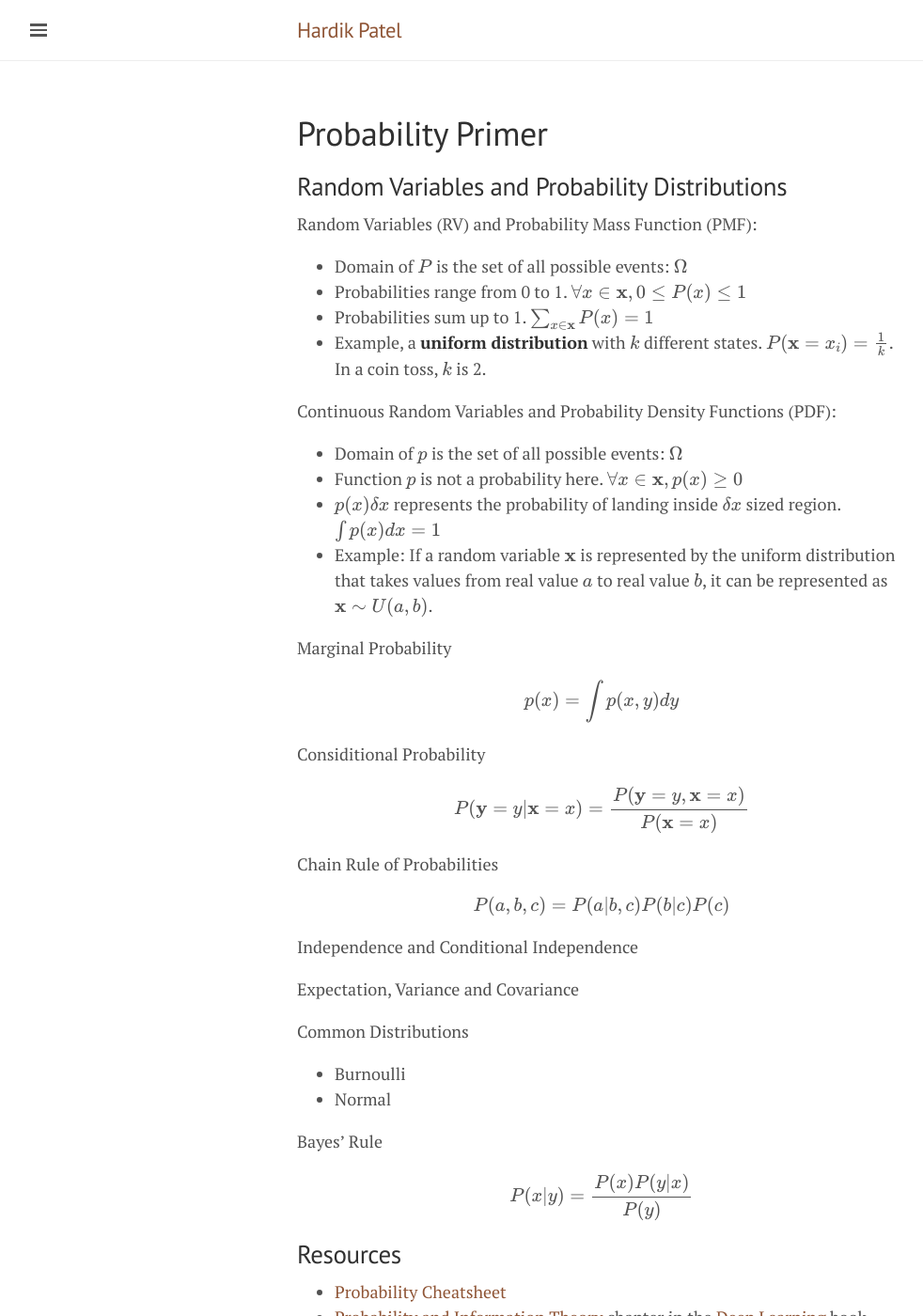
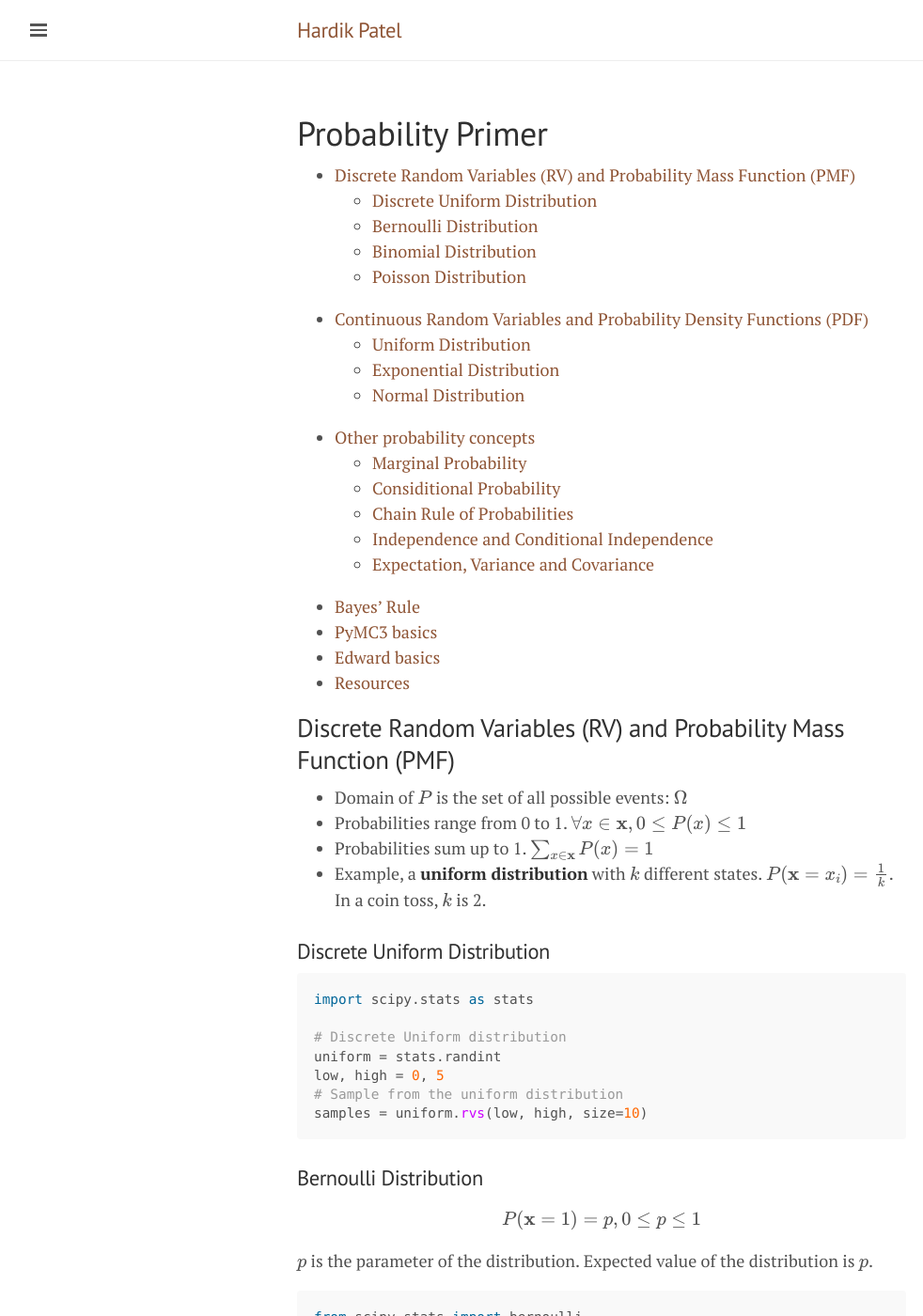
Before and after one commit to hardikp/hardikp.github.io, a Jekyll site: the page built from random/probability.md, in a window 1280 px wide and 1400 px high. Shown: the whole window at 94% size, without its empty margins (0-982 px from the left). Built offline with Jekyll 4.4.1, drawn with Linux system fonts in a browser that asks for light colours; formulas are drawn with MathJax 3; some of the changed text lies outside the part shown.

Commit message:
Adding some more changes in the probability primer doc

````diff
--- a/random/probability.md
+++ b/random/probability.md
@@ -5,43 +5,101 @@ permalink: /probability/
 mathjax: true
 ---
 
-## Random Variables and Probability Distributions
+* TOC
+{:toc}
 
-Random Variables (RV) and Probability Mass Function (PMF):
+## Discrete Random Variables (RV) and Probability Mass Function (PMF)
 * Domain of $$P$$ is the set of all possible events: $$\Omega$$
 * Probabilities range from 0 to 1. $$\forall{x}\in\mathbf{x}, 0 \le P(x) \le 1$$
 * Probabilities sum up to 1. $$\sum_{x \in \mathbf{x}}P(x) = 1$$
 * Example, a **uniform distribution** with $$k$$ different states. $$P(\mathbf{x}=x_i) = \frac{1}{k}$$. In a coin toss, $$k$$ is 2.
 
-Continuous Random Variables and Probability Density Functions (PDF):
+### Discrete Uniform Distribution
+```python
+import scipy.stats as stats
+
+# Discrete Uniform distribution
+uniform = stats.randint
+low, high = 0, 5
+# Sample from the uniform distribution
+samples = uniform.rvs(low, high, size=10)
+```
+
+### Bernoulli Distribution
+
+$$P(\mathbf{x} = 1) = p, 0 \le p \le 1$$
+
+$$p$$ is the parameter of the distribution. Expected value of the distribution is $$p$$.
+
+```python
+from scipy.stats import bernoulli
+
+p = 0.4
+rv = bernoulli(p)
+samples = rv.rvs(10)
+```
+
+### Binomial Distribution
+
+$$P(\mathbf{x} = k) = {n \choose k}p^kq^{n-k}, k \in {0, 1, 2,..n}$$
+
+### Poisson Distribution
+Random Variable $$\mathbf{z}$$ is Poisson-distributed if:
+
+$$P(\mathbf{z}=k) = \frac{\lambda^k e^{-\lambda}}{k!}, k = 0, 1, 2,...$$
+
+$$\lambda$$ is the parameter of the distribution - it can be any positive number.
+Expected value of the distribution $$\mathbf{z}$$ is:
+
+$$E[\mathbf{z}] = \lambda$$
+
+```python
+import numpy as np
+import scipy.stats as stats
+
+# Poisson distribution
+a = np.arange(10)
+lambda_ = 1.5
+stats.poisson.pmf(a, lambda_)
+```
+
+## Continuous Random Variables and Probability Density Functions (PDF)
 * Domain of $$p$$ is the set of all possible events: $$\Omega$$
 * Function $$p$$ is not a probability here. $$\forall{x}\in\mathbf{x}, p(x) \ge 0$$
 * $$p(x)\delta{x}$$ represents the probability of landing inside $$\delta{x}$$ sized region. $$\int p(x)dx = 1$$
 * Example: If a random variable $$\mathbf{x}$$ is represented by the uniform distribution that takes values from real value $$a$$ to real value $$b$$, it can be represented as $$\mathbf{x} \sim U(a, b)$$.
 
-Marginal Probability
+### Uniform Distribution
+
+### Exponential Distribution
+
+### Normal Distribution
+
+## Other probability concepts
+
+### Marginal Probability
 
 $$p(x) = \int p(x, y)dy$$
 
-Considitional Probability
+### Considitional Probability
 
 $$P(\mathbf{y} = y | \mathbf{x} = x) = \frac{P(\mathbf{y} = y, \mathbf{x} = x)}{P(\mathbf{x} = x)}$$
 
-Chain Rule of Probabilities
+### Chain Rule of Probabilities
 
 $$P(a,b,c) = P(a|b,c)P(b|c)P(c)$$
 
-Independence and Conditional Independence
+### Independence and Conditional Independence
 
-Expectation, Variance and Covariance
+### Expectation, Variance and Covariance
 
-Common Distributions
-* Burnoulli
-* Normal
-
-Bayes' Rule
+## Bayes' Rule
 
 $$P(x|y) = \frac{P(x)P(y|x)}{P(y)}$$
+
+## PyMC3 basics
+
+## Edward basics
 
 ## Resources
 * [Probability Cheatsheet](http://www.wzchen.com/probability-cheatsheet)
````
